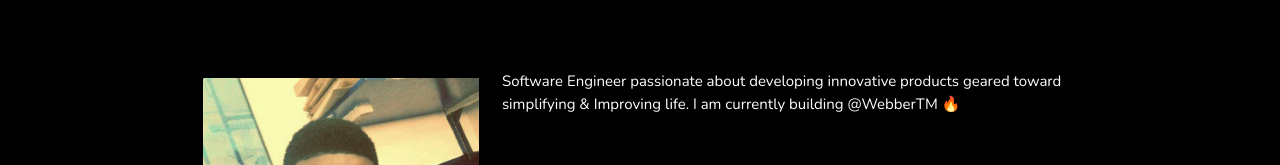
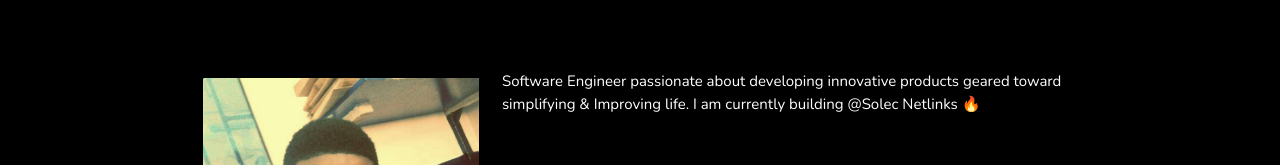
Before and after one commit to wisdomosinachi/osinachi-portfolio, a Vue app: page /about in a window 1280 px wide. Shown: the part 124-289 px from the top of the page. Built offline with nearby package versions, Linux system fonts and the light colour scheme.

Commit message:
editted some texts

```diff
--- a/src/views/About.vue
+++ b/src/views/About.vue
@@ -24,7 +24,7 @@
       Software Engineer passionate about developing innovative
       products geared toward simplifying & Improving life.
 
-      I am currently building @WebberTM 🔥
+      I am currently building @Solec Netlinks 🔥
         <br/>
 
 
```
